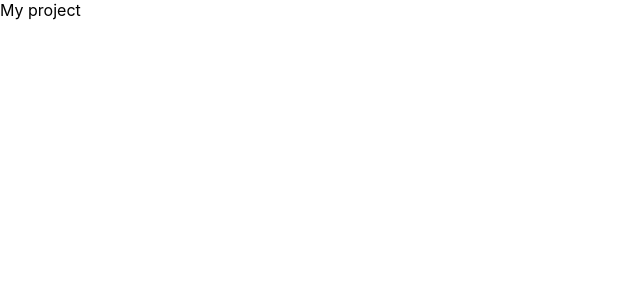
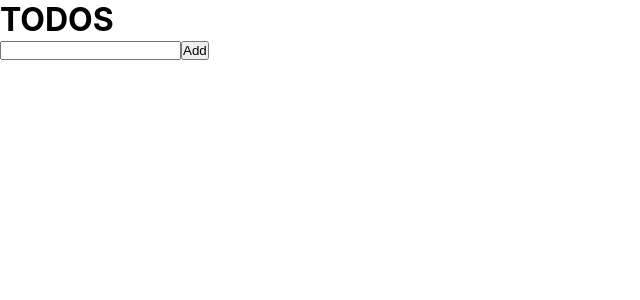
Before and after one commit to dand-code/plugin-chrome, a React (Create React App) app: page / in a window 1280 px wide. Shown: the top 300 px of the page, without its empty margins (0-640 px from the left). Built offline with nearby package versions, Linux system fonts and the light colour scheme.

Commit message:
create AddTodo component with input and Add button

```diff
--- a/package.json
+++ b/package.json
@@ -9,6 +9,7 @@
     "react": "^17.0.2",
     "react-dom": "^17.0.2",
     "react-scripts": "4.0.3",
+    "recoil": "^0.3.1",
     "web-vitals": "^1.0.1"
   },
   "scripts": {
--- a/src/App.js
+++ b/src/App.js
@@ -1,10 +1,15 @@
 import React from 'react';
+import { RecoilRoot } from "recoil";
+import AddTodo from './components/AddTodo';
 
 function App() {
   return (
-    <div className="App">
-      <p>My project</p>
-    </div>
+    <RecoilRoot>
+    <div>
+      <h1>TODOS</h1>
+      <AddTodo />
+      </div>
+    </RecoilRoot>
   );
 }
 
--- /dev/null
+++ b/src/components/AddTodo.js
@@ -0,0 +1,22 @@
+import React, { useState } from 'react';
+
+function AddTodo() {
+    const [text, setText] = useState("");
+
+    const onChange = (event) => {
+        console.log(event.target.value);
+        setText(event.target.value);
+    };
+    const onClick = (event) => {
+       event.preventDefault();
+    };
+
+  return (
+    <form>
+        <input type="text" value={text} onChange={onChange} />
+        <button onClick={onClick}>Add</button>
+    </form>
+  );
+}
+
+export default AddTodo;
```
Also changed, not shown: 2 other files (tests, documents, lock files or other folders).
